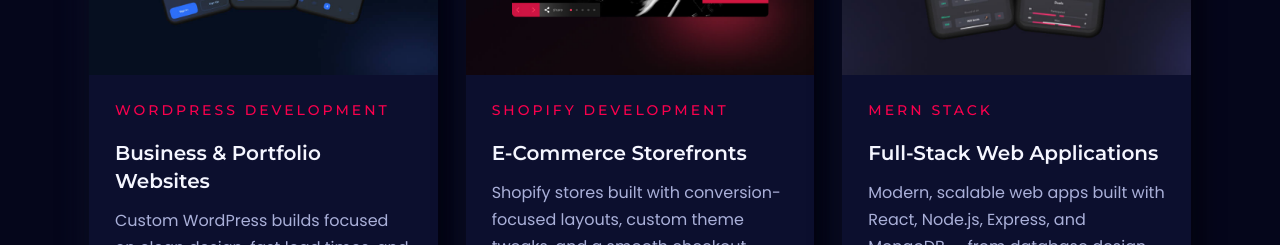
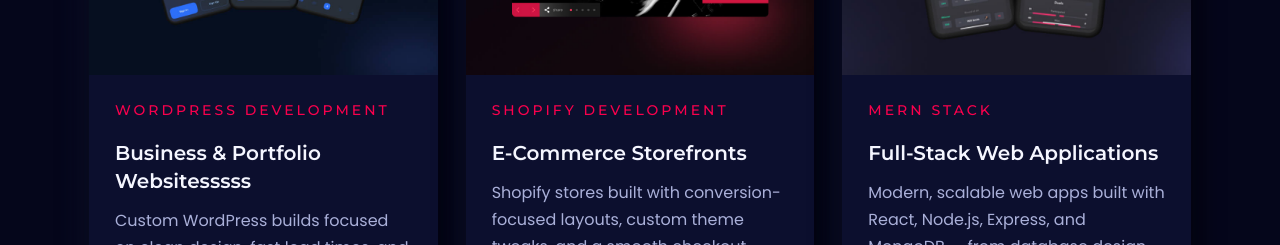
Before and after one commit to AmitDevOfficial/NewPortFolio, a React (Create React App) app: page / in a window 1280 px wide. Shown: the part 3420-3665 px from the top of the page. Built offline with nearby package versions, Linux system fonts and the light colour scheme.

Commit message:
Update featuredWork content via admin dashboard

```diff
--- a/src/data/projectsData.js
+++ b/src/data/projectsData.js
@@ -16,70 +16,94 @@
 
 export const defaultProjects = [
     {
-        id: "wp-business",
-        tag: "WordPress Development",
-        title: "Business & Portfolio Websites",
-        desc: "Custom WordPress builds focused on clean design, fast load times, and SEO-friendly structure for small businesses and personal brands.",
-        tags: ["WordPress", "PHP", "SEO"],
-        imgKey: "portfolioOne",
-        imgUrl: "",
-        link: "",
-        featured: true
+        "id": "wp-business",
+        "tag": "WordPress Development",
+        "title": "Business & Portfolio Websitesssss",
+        "desc": "Custom WordPress builds focused on clean design, fast load times, and SEO-friendly structure for small businesses and personal brands.",
+        "tags": [
+            "WordPress",
+            "PHP",
+            "SEO"
+        ],
+        "imgKey": "portfolioOne",
+        "imgUrl": "",
+        "link": "",
+        "featured": true
     },
     {
-        id: "shopify-storefront",
-        tag: "Shopify Development",
-        title: "E-Commerce Storefronts",
-        desc: "Shopify stores built with conversion-focused layouts, custom theme tweaks, and a smooth checkout experience across every device.",
-        tags: ["Shopify", "Liquid", "UI/UX"],
-        imgKey: "portfolioTwo",
-        imgUrl: "",
-        link: "",
-        featured: true
+        "id": "shopify-storefront",
+        "tag": "Shopify Development",
+        "title": "E-Commerce Storefronts",
+        "desc": "Shopify stores built with conversion-focused layouts, custom theme tweaks, and a smooth checkout experience across every device.",
+        "tags": [
+            "Shopify",
+            "Liquid",
+            "UI/UX"
+        ],
+        "imgKey": "portfolioTwo",
+        "imgUrl": "",
+        "link": "",
+        "featured": true
     },
     {
-        id: "mern-fullstack",
-        tag: "MERN Stack",
-        title: "Full-Stack Web Applications",
-        desc: "Modern, scalable web apps built with React, Node.js, Express, and MongoDB — from database design to a polished front end.",
-        tags: ["React", "Node JS", "MongoDB"],
-        imgKey: "portfolioThree",
-        imgUrl: "",
-        link: "",
-        featured: true
+        "id": "mern-fullstack",
+        "tag": "MERN Stack",
+        "title": "Full-Stack Web Applications",
+        "desc": "Modern, scalable web apps built with React, Node.js, Express, and MongoDB — from database design to a polished front end.",
+        "tags": [
+            "React",
+            "Node JS",
+            "MongoDB"
+        ],
+        "imgKey": "portfolioThree",
+        "imgUrl": "",
+        "link": "",
+        "featured": true
     },
     {
-        id: "wp-landing",
-        tag: "WordPress Development",
-        title: "Landing Pages & Blogs",
-        desc: "Fast, content-friendly WordPress landing pages and blogs built for easy editing and strong search visibility.",
-        tags: ["WordPress", "Elementor", "SEO"],
-        imgKey: "portfolioTwo",
-        imgUrl: "",
-        link: "",
-        featured: false
+        "id": "wp-landing",
+        "tag": "WordPress Development",
+        "title": "Landing Pages & Blogs",
+        "desc": "Fast, content-friendly WordPress landing pages and blogs built for easy editing and strong search visibility.",
+        "tags": [
+            "WordPress",
+            "Elementor",
+            "SEO"
+        ],
+        "imgKey": "portfolioTwo",
+        "imgUrl": "",
+        "link": "",
+        "featured": false
     },
     {
-        id: "shopify-theme",
-        tag: "Shopify Development",
-        title: "Custom Theme Development",
-        desc: "Hand-tuned Shopify theme customizations to match brand identity and improve on-site conversion rates.",
-        tags: ["Shopify", "Liquid", "CRO"],
-        imgKey: "portfolioThree",
-        imgUrl: "",
-        link: "",
-        featured: false
+        "id": "shopify-theme",
+        "tag": "Shopify Development",
+        "title": "Custom Theme Development",
+        "desc": "Hand-tuned Shopify theme customizations to match brand identity and improve on-site conversion rates.",
+        "tags": [
+            "Shopify",
+            "Liquid",
+            "CRO"
+        ],
+        "imgKey": "portfolioThree",
+        "imgUrl": "",
+        "link": "",
+        "featured": false
     },
     {
-        id: "mern-dashboards",
-        tag: "MERN Stack",
-        title: "Admin Dashboards & APIs",
-        desc: "Data-driven admin dashboards and REST APIs built with Node.js and Express, backed by MongoDB.",
-        tags: ["Node JS", "Express", "REST API"],
-        imgKey: "portfolioOne",
-        imgUrl: "",
-        link: "",
-        featured: false
+        "id": "mern-dashboards",
+        "tag": "MERN Stack",
+        "title": "Admin Dashboards & APIs",
+        "desc": "Data-driven admin dashboards and REST APIs built with Node.js and Express, backed by MongoDB.",
+        "tags": [
+            "Node JS",
+            "Express",
+            "REST API"
+        ],
+        "imgKey": "portfolioOne",
+        "imgUrl": "",
+        "link": "",
+        "featured": false
     }
 ];
 
```
